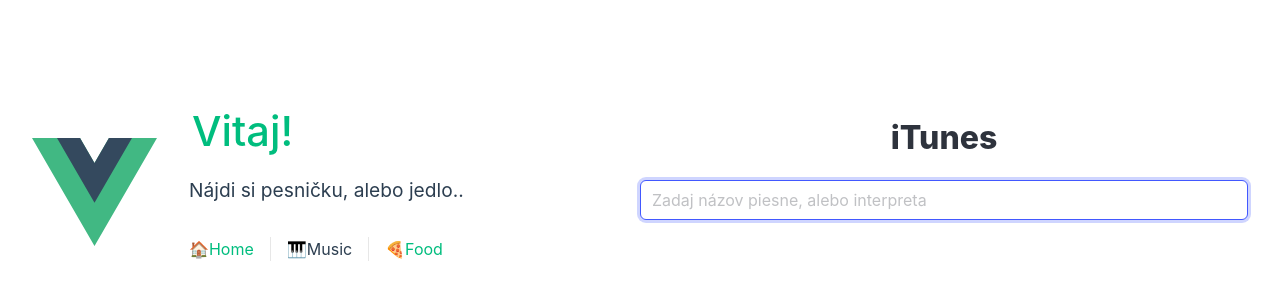
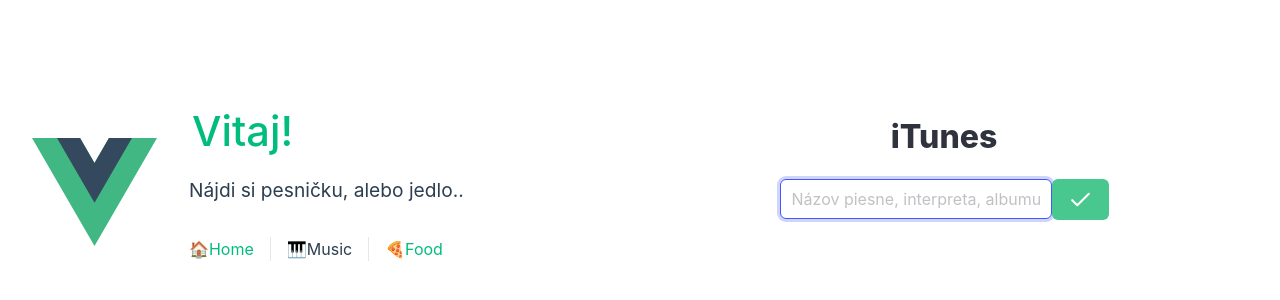
Before and after one commit to kilocharlie96/itunes-spa, a Vue app: page /#/tunes in a window 1280 px wide. Shown: the part 208-508 px from the top of the page. Built offline with nearby package versions, Linux system fonts and the light colour scheme.

Commit message:
refactor: move FormSearchBarcode component to valid folder and update related components for improved structure and maintainability

```diff
--- a/src/components/tunes/TunesFormSearch.vue
+++ b/src/components/tunes/TunesFormSearch.vue
@@ -1,19 +1,24 @@
 <template>
-  <form action="#" @submit.prevent="getMusic()">
+  <form @submit.prevent="getMusic()">
     <input
-      class="input"
+      class="input has-text-centered"
       v-model="query"
       type="text"
       autofocus
-      placeholder="Zadaj názov piesne, alebo interpreta"
+      placeholder="Názov piesne, interpreta, albumu ..."
     />
+    <ButtonSubmit @submit.prevent="getMusic()" />
   </form>
 </template>
 
 <script>
 import axios from 'axios'
+import ButtonSubmit from '@/components/base/buttons/ButtonSubmit.vue'
 
 export default {
+  components: {
+    ButtonSubmit,
+  },
   data() {
     return {
       query: '',
@@ -60,3 +65,9 @@
   },
 }
 </script>
+
+<style scoped>
+input {
+  width: 17rem;
+}
+</style>
--- a/src/components/tunes/TunesList.vue
+++ b/src/components/tunes/TunesList.vue
@@ -5,18 +5,17 @@
 </template>
 
 <script>
-  import TunesListSong from './TunesListSong.vue';
+import TunesListSong from './TunesListSong.vue'
 
-  export default {
-    components: {
-      TunesListSong,
-    },
-    props:
-    ['new-songs']
-  }
+export default {
+  components: {
+    TunesListSong,
+  },
+  props: ['new-songs'],
+}
 </script>
 
-<style>
+<style scoped>
 ul {
   padding-left: 0;
   margin-top: 5em;
```
Also changed, not shown: src/components/food/FormSearchBarcode.vue (renamed from src/components/food/forms/FormSearchBarcode.vue, +19 -12 lines), src/components/tunes/TunesListSong.vue (+3 -4 lines), src/views/FoodView.vue (+6 -7 lines).
